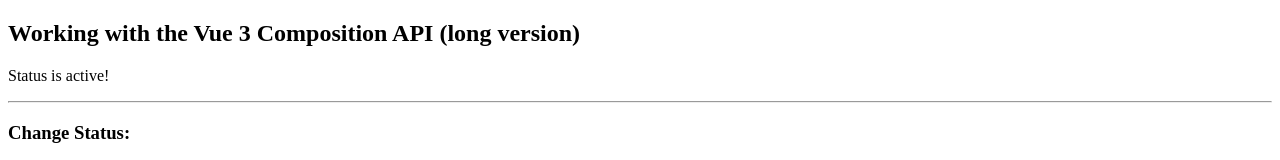
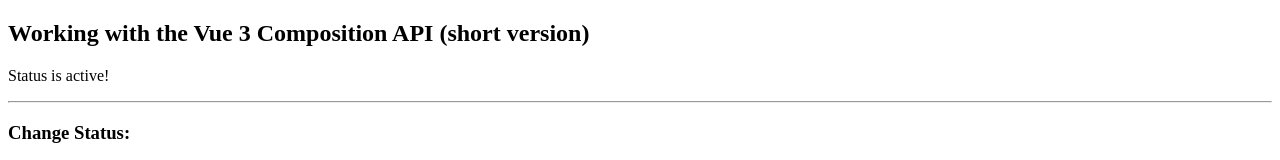
Before and after one commit to boolfalse/vue-job-board, a Vue app: page / in a window 1280 px wide. Shown: the top 160 px of the page. Built offline with nearby package versions, Linux system fonts and the light colour scheme.

Commit message:
Composition API (short version: setup in the script)

```diff
--- a/src/App.vue
+++ b/src/App.vue
@@ -1,10 +1,8 @@
 
-<script>
+<script setup>
 import { ref, reactive } from 'vue';
 
-export default {
-  setup() {
-    const message = "Working with the Vue 3 Composition API (long version)";
+const message = "Working with the Vue 3 Composition API (short version)";
 const status = ref('active');
 const items = ref([
   { id: 1, name: "Apple" },
@@ -26,16 +24,6 @@
     }
   }
 };
-
-    return {
-      message,
-      status,
-      items,
-      link,
-      setRandomStatus,
-    };
-  },
-}
 </script>
 
 <template>
```
Lines whose indentation alone changed are shown as unchanged.
